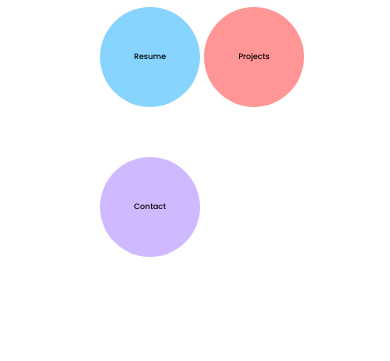
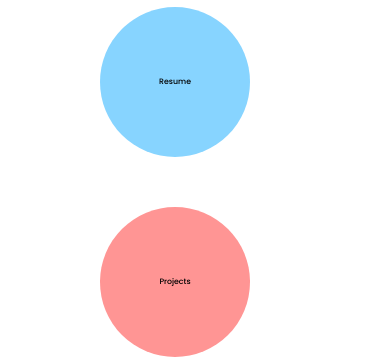
Before and after one commit to hritikmum/Portfolio, a plain HTML site: page index.html in a window 390 px wide. Shown: the part 483-844 px from the top of the page. Drawn offline with Linux system fonts and the light colour scheme.

Commit message:
Update style.css

```diff
--- a/style.css
+++ b/style.css
@@ -260,22 +260,22 @@ li {
   }
   #btn {
     margin: 10px 0 40px 0;
-    height: 100px;
-    width: 100px;
+    height: 150px;
+    width: 150px;
 
     cursor: pointer;
   }
   #btn2 {
     margin: 10px 0 40px 0;
-    height: 100px;
-    width: 100px;
+    height: 150px;
+    width: 150px;
 
     cursor: pointer;
   }
   #btn3 {
     margin: 10px 0 40px 0;
-    height: 100px;
-    width: 100px;
+    height: 150px;
+    width: 150px;
 
     cursor: pointer;
   }
@@ -283,6 +283,6 @@ li {
     font-size: 2vw;
   }
   .hero {
-    height: 150vh;
+    height: 100vh;
   }
 }
```
